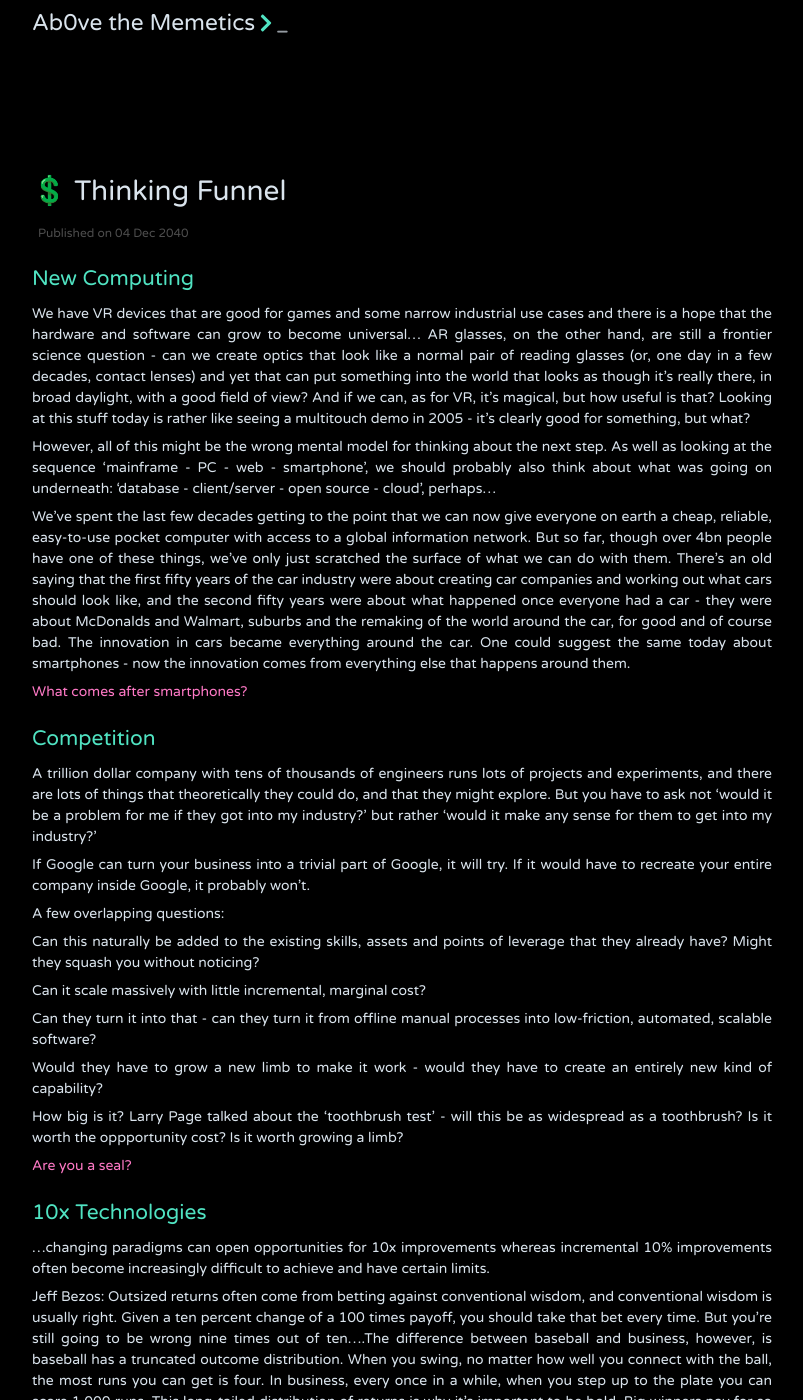
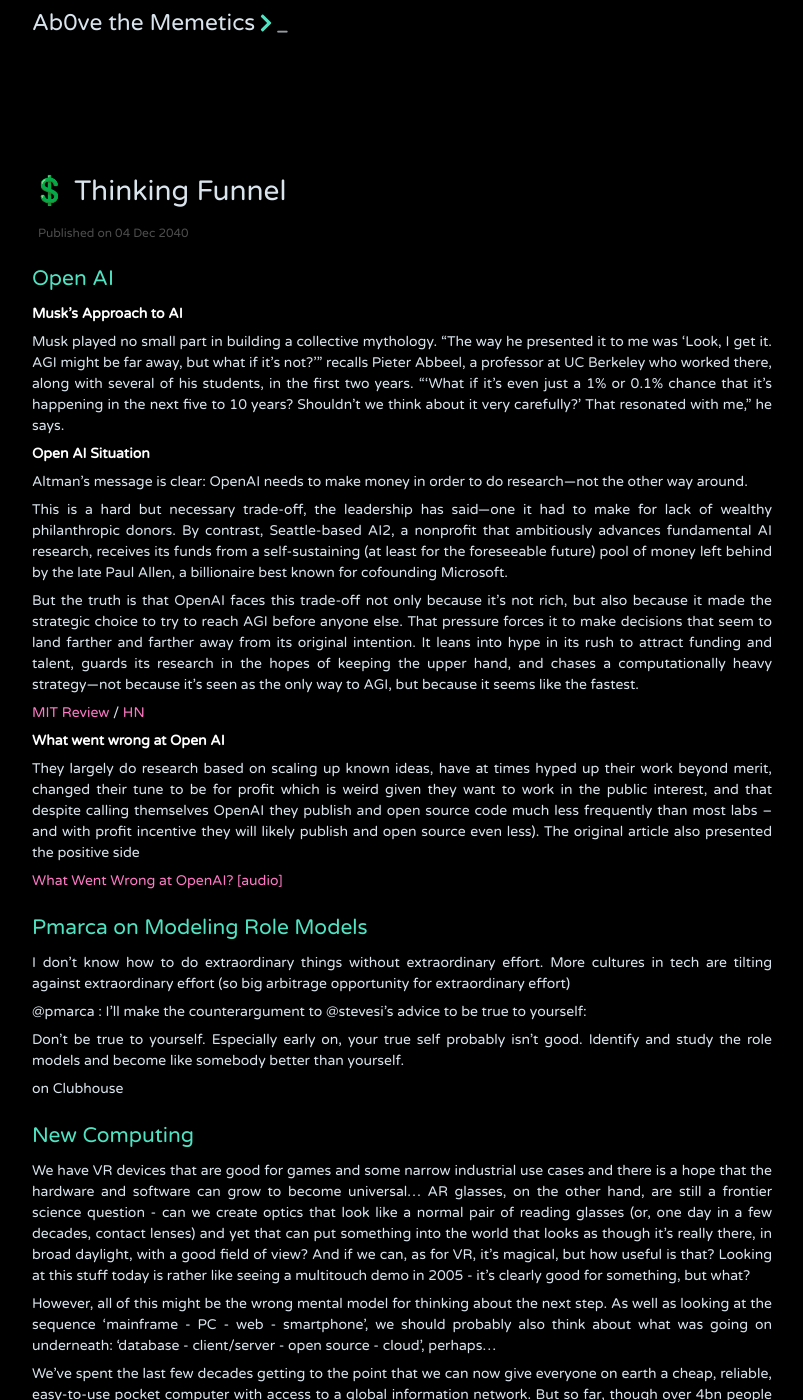
Before and after one commit to jithendrabsy/thoughts, a Jekyll site: the page built from _posts/2040-12-04-thinking.md, in a window 1280 px wide and 1400 px high. Shown: the whole window, without its empty margins (238-1041 px from the left). Built offline with Jekyll 4.4.1, drawn with Linux system fonts in a browser that asks for light colours; nearby versions of some CDN libraries.

Commit message:
Update T

```diff
--- a/_posts/2040-12-04-thinking.md
+++ b/_posts/2040-12-04-thinking.md
@@ -4,6 +4,41 @@
 description:
 tags: Creation
 ---
+
+## Open AI
+
+**Musk's Approach to AI**
+
+Musk played no small part in building a collective mythology. “The way he presented it to me was ‘Look, I get it. AGI might be far away, but what if it’s not?’” recalls Pieter Abbeel, a professor at UC Berkeley who worked there, along with several of his students, in the first two years. “‘What if it’s even just a 1% or 0.1% chance that it’s happening in the next five to 10 years? Shouldn’t we think about it very carefully?’ That resonated with me,” he says.
+
+**Open AI Situation**
+
+Altman’s message is clear: OpenAI needs to make money in order to do research—not the other way around.
+
+This is a hard but necessary trade-off, the leadership has said—one it had to make for lack of wealthy philanthropic donors. By contrast, Seattle-based AI2, a nonprofit that ambitiously advances fundamental AI research, receives its funds from a self-sustaining (at least for the foreseeable future) pool of money left behind by the late Paul Allen, a billionaire best known for cofounding Microsoft.
+
+But the truth is that OpenAI faces this trade-off not only because it’s not rich, but also because it made the strategic choice to try to reach AGI before anyone else. That pressure forces it to make decisions that seem to land farther and farther away from its original intention. It leans into hype in its rush to attract funding and talent, guards its research in the hopes of keeping the upper hand, and chases a computationally heavy strategy—not because it’s seen as the only way to AGI, but because it seems like the fastest.
+
+[MIT Review](https://www.technologyreview.com/2020/02/17/844721/ai-openai-moonshot-elon-musk-sam-altman-greg-brockman-messy-secretive-reality/) / [HN](https://news.ycombinator.com/item?id=22849538)
+
+**What went wrong at Open AI**
+
+ They largely do research based on scaling up known ideas, have at times hyped up their work beyond merit, changed their tune to be for profit which is weird given they want to work in the public interest, and that despite calling themselves OpenAI they publish and open source code much less frequently than most labs -- and with profit incentive they will likely publish and open source even less). The original article also presented the positive side
+
+
+[What Went Wrong at OpenAI? [audio]](https://news.ycombinator.com/item?id=22453211)
+
+
+
+## Pmarca on Modeling Role Models
+
+I don't know how to do extraordinary things without extraordinary effort. More cultures in tech are tilting against extraordinary effort (so big arbitrage opportunity for extraordinary effort)
+
+@pmarca : I'll make the counterargument to @stevesi's advice to be true to yourself:
+
+Don't be true to yourself. Especially early on, your true self probably isn't good. Identify and study the role models and become like somebody better than yourself.
+
+on Clubhouse
 
 ## New Computing
 
```
